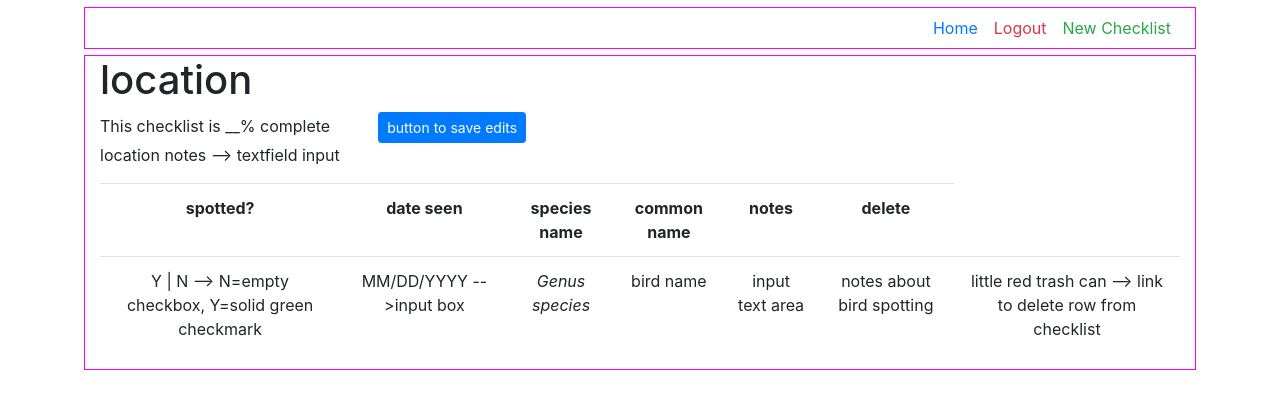
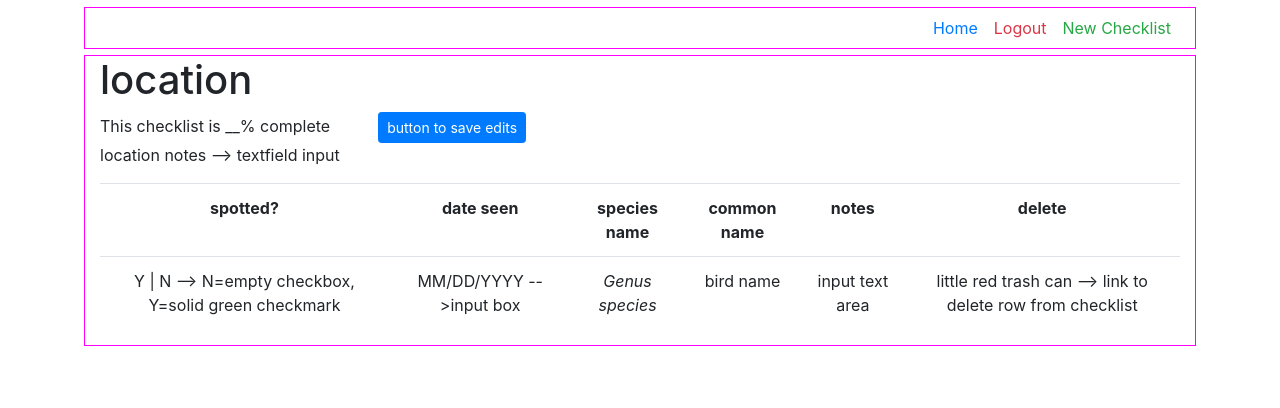
Before and after one commit to a-kuhn/encounter, a React (Create React App) app in the folder client/: page /encounters/2 in a window 1280 px wide. Shown: the top 408 px of the page. Built offline with nearby package versions, Linux system fonts and the light colour scheme.

Commit message:
update table layout

```diff
--- a/client/src/components/Checklist.jsx
+++ b/client/src/components/Checklist.jsx
@@ -22,7 +22,6 @@ function Checklist() {
           <td className="font-italic">Genus species</td>
           <td>bird name</td>
           <td>input text area</td>
-          <td>notes about bird spotting</td>
           <td>little red trash can --> link to delete row from checklist</td>
         </tr>
       </table>
```
